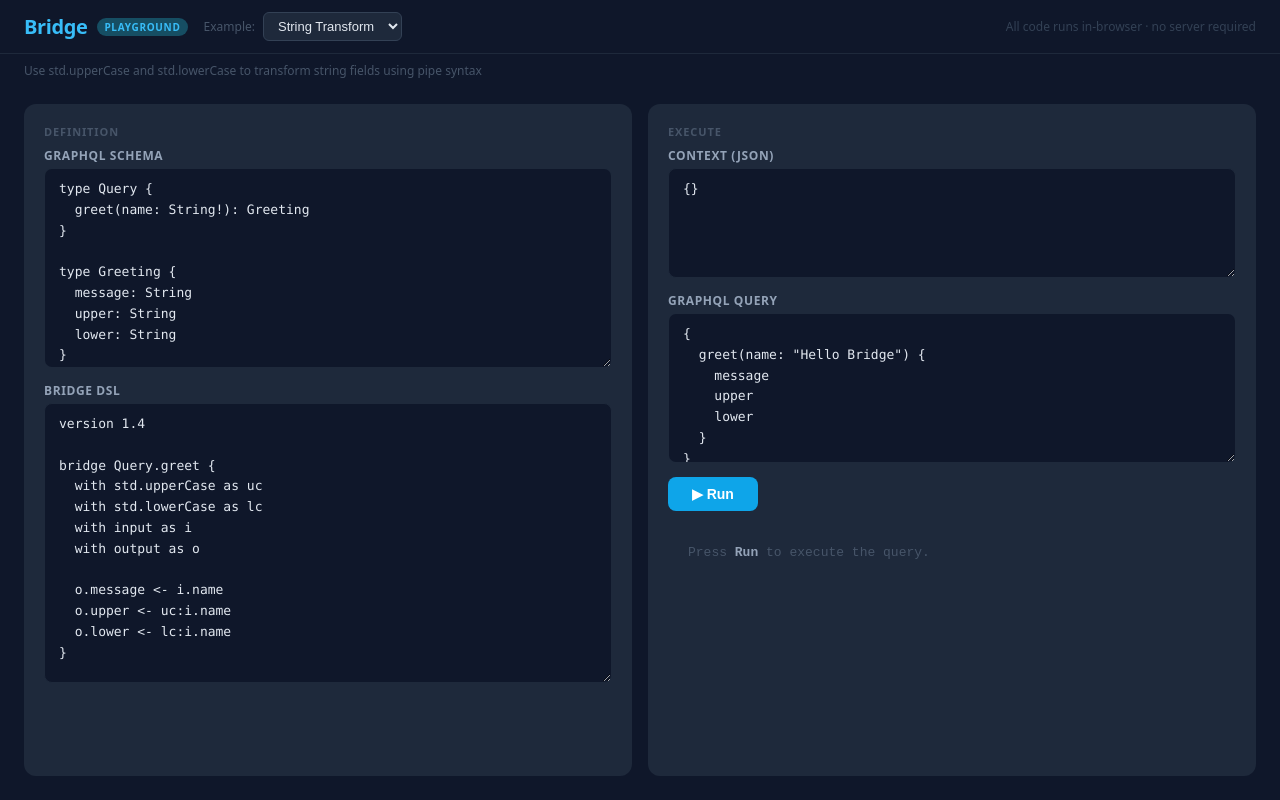
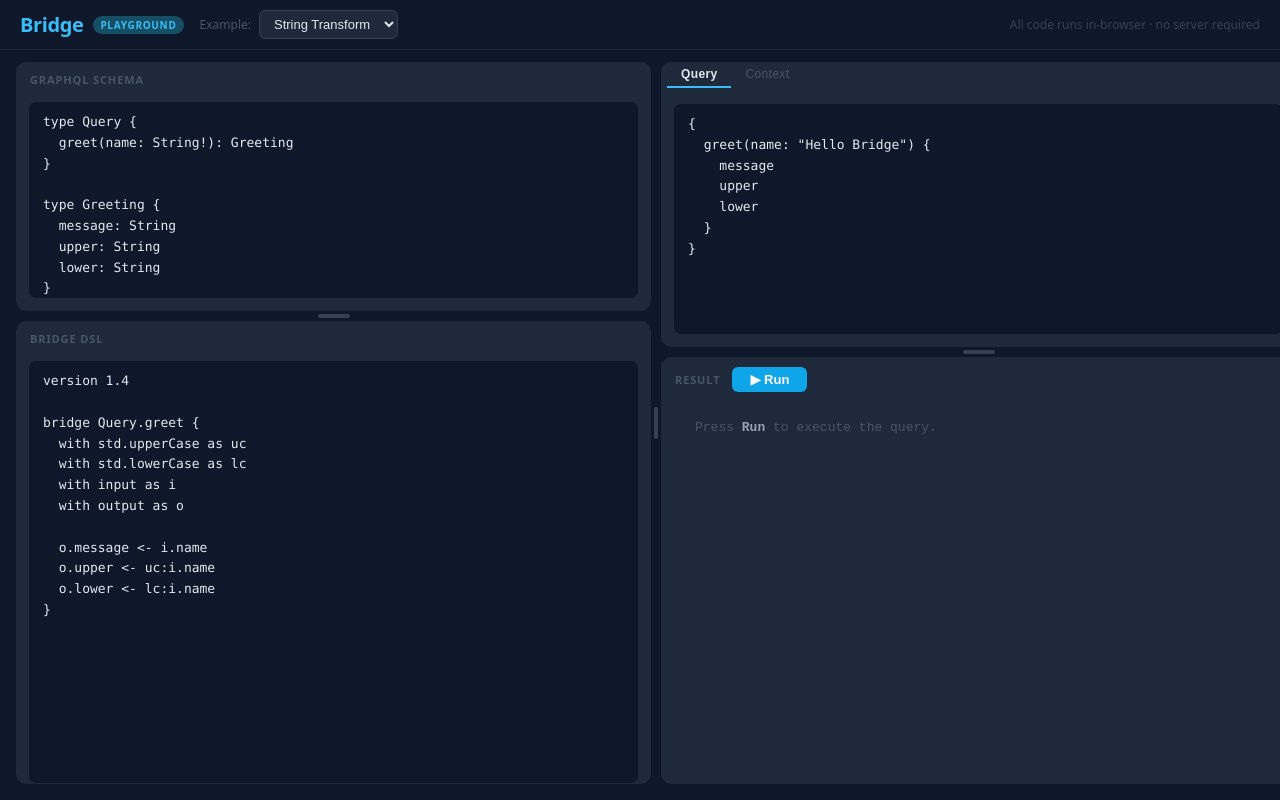
Before and after one commit to stackables/bridge, a React (Vite) app in the folder packages/playground/: page / in a window 1280 px wide. Built offline with nearby package versions, Linux system fonts and the light colour scheme.

Commit message:
feat: resizable panels, Query/Context tabs, GitHub link, no description bar
Co-authored-by: aarne <82001+aarne@users.noreply.github.com>

```diff
--- a/packages/playground/package.json
+++ b/packages/playground/package.json
@@ -12,7 +12,8 @@
     "@stackables/bridge": "workspace:*",
     "graphql": "^16",
     "react": "^19.1.0",
-    "react-dom": "^19.1.0"
+    "react-dom": "^19.1.0",
+    "react-resizable-panels": "2.1.9"
   },
   "devDependencies": {
     "@types/react": "^19.1.6",
--- a/packages/playground/src/App.tsx
+++ b/packages/playground/src/App.tsx
@@ -1,29 +1,134 @@
 import { useState, useCallback } from "react";
-import type { CSSProperties } from "react";
+import { Panel, PanelGroup, PanelResizeHandle } from "react-resizable-panels";
 import { Editor } from "./components/Editor";
 import { ResultView } from "./components/ResultView";
 import { examples } from "./examples";
 import { runBridge, getDiagnostics } from "./engine";
 import type { RunResult } from "./engine";
 
-const PANEL: CSSProperties = {
-  background: "#1e293b",
-  borderRadius: 12,
-  padding: 20,
+// ── resize handle ─────────────────────────────────────────────────────────────
+function ResizeHandle({ direction }: { direction: "horizontal" | "vertical" }) {
+  const isH = direction === "horizontal";
+  return (
+    <PanelResizeHandle style={{
+      flexShrink: 0,
+      display: "flex",
+      alignItems: "center",
+      justifyContent: "center",
+      [isH ? "width" : "height"]: 10,
+      cursor: isH ? "col-resize" : "row-resize",
+    }}>
+      <div style={{
+        background: "#334155",
+        borderRadius: 4,
+        [isH ? "width" : "height"]: 4,
+        [isH ? "height" : "width"]: 32,
+        transition: "background 0.15s",
+      }} />
+    </PanelResizeHandle>
+  );
+}
+
+// ── diagnostics strip ─────────────────────────────────────────────────────────
+function DiagnosticsBar({ bridgeText }: { bridgeText: string }) {
+  const diagnostics = getDiagnostics(bridgeText).diagnostics;
+  if (diagnostics.length === 0) return null;
+  return (
+    <div style={{
+      flexShrink: 0,
+      background: "#0f172a",
+      borderTop: "1px solid #1e293b",
+      padding: "6px 14px",
       display: "flex",
       flexDirection: "column",
-  gap: 14,
-};
+      gap: 3,
+    }}>
+      {diagnostics.map((d, i) => (
+        <div key={i} style={{
+          color: d.severity === "error" ? "#fca5a5" : "#fde68a",
+          fontFamily: "monospace",
+          fontSize: 12,
+          display: "flex",
+          gap: 8,
+        }}>
+          <span style={{ opacity: 0.6 }}>{d.severity === "error" ? "✗" : "⚠"}</span>
+          <span>{d.message} (line {d.range.start.line + 1})</span>
+        </div>
+      ))}
+    </div>
+  );
+}
 
-const SECTION_LABEL: CSSProperties = {
+// ── tab strip ─────────────────────────────────────────────────────────────────
+type Tab = "query" | "context";
+function TabStrip({ active, onChange }: { active: Tab; onChange: (t: Tab) => void }) {
+  const tab = (id: Tab, label: string) => (
+    <button
+      key={id}
+      onClick={() => onChange(id)}
+      style={{
+        padding: "5px 14px",
+        background: "transparent",
+        border: "none",
+        borderBottom: active === id ? "2px solid #38bdf8" : "2px solid transparent",
+        color: active === id ? "#e2e8f0" : "#475569",
+        fontSize: 12,
+        fontWeight: active === id ? 600 : 400,
+        cursor: "pointer",
+        letterSpacing: "0.03em",
+      }}
+    >
+      {label}
+    </button>
+  );
+  return (
+    <div style={{
+      display: "flex",
+      borderBottom: "1px solid #1e293b",
+      flexShrink: 0,
+      padding: "0 6px",
+    }}>
+      {tab("query", "Query")}
+      {tab("context", "Context")}
+    </div>
+  );
+}
+
+// ── panel wrapper ─────────────────────────────────────────────────────────────
+function PanelBox({ children, style }: { children: React.ReactNode; style?: React.CSSProperties }) {
+  return (
+    <div style={{
+      background: "#1e293b",
+      borderRadius: 10,
+      display: "flex",
+      flexDirection: "column",
+      overflow: "hidden",
+      height: "100%",
+      ...style,
+    }}>
+      {children}
+    </div>
+  );
+}
+
+// ── panel header label ─────────────────────────────────────────────────────────
+function PanelLabel({ children }: { children: React.ReactNode }) {
+  return (
+    <div style={{
       fontSize: 11,
       fontWeight: 700,
       color: "#475569",
       textTransform: "uppercase",
       letterSpacing: "0.08em",
-  marginBottom: -6,
-};
+      padding: "10px 14px 0",
+      flexShrink: 0,
+    }}>
+      {children}
+    </div>
+  );
+}
 
+// ── main ──────────────────────────────────────────────────────────────────────
 export function App() {
   const [exampleIndex, setExampleIndex] = useState(0);
   const ex = examples[exampleIndex] ?? examples[0]!;
@@ -34,6 +139,7 @@ export function App() {
   const [context, setContext] = useState(ex.context);
   const [result, setResult] = useState<RunResult | null>(null);
   const [loading, setLoading] = useState(false);
+  const [activeTab, setActiveTab] = useState<Tab>("query");
 
   const selectExample = useCallback((index: number) => {
     const e = examples[index] ?? examples[0]!;
@@ -61,23 +167,29 @@ export function App() {
 
   return (
     <div style={{
-      minHeight: "100vh",
+      height: "100vh",
       background: "#0f172a",
       color: "#e2e8f0",
       fontFamily: "system-ui, -apple-system, sans-serif",
       display: "flex",
       flexDirection: "column",
+      overflow: "hidden",
     }}>
       {/* ── Header ── */}
       <header style={{
         borderBottom: "1px solid #1e293b",
-        padding: "12px 24px",
+        padding: "10px 20px",
         display: "flex",
         alignItems: "center",
         gap: 16,
         flexShrink: 0,
       }}>
-        <div style={{ display: "flex", alignItems: "center", gap: 10 }}>
+        <a
+          href="https://github.com/stackables/bridge"
+          target="_blank"
+          rel="noopener noreferrer"
+          style={{ display: "flex", alignItems: "center", gap: 10, textDecoration: "none" }}
+        >
           <span style={{ fontSize: 20, fontWeight: 700, color: "#38bdf8", letterSpacing: "-0.02em" }}>
             Bridge
           </span>
@@ -92,9 +204,9 @@ export function App() {
           }}>
             PLAYGROUND
           </span>
-        </div>
+        </a>
 
-        {/* Example picker dropdown */}
+        {/* Example picker */}
         <div style={{ display: "flex", alignItems: "center", gap: 8 }}>
           <span style={{ fontSize: 12, color: "#475569" }}>Example:</span>
           <select
@@ -122,99 +234,89 @@ export function App() {
         </div>
       </header>
 
-      {/* ── Description bar ── */}
-      <div style={{ padding: "8px 24px", color: "#475569", fontSize: 12, borderBottom: "1px solid #0f172a", flexShrink: 0 }}>
-        {ex.description}
+      {/* ── Body: two resizable columns ── */}
+      <PanelGroup
+        direction="horizontal"
+        style={{ flex: 1, padding: "12px 16px 16px", gap: 0, minHeight: 0 }}
+      >
+        {/* ── LEFT column: Schema + Bridge ── */}
+        <Panel defaultSize={50} minSize={20}>
+          <PanelGroup direction="vertical" style={{ height: "100%", gap: 0 }}>
+
+            {/* Schema panel */}
+            <Panel defaultSize={35} minSize={15}>
+              <PanelBox>
+                <PanelLabel>GraphQL Schema</PanelLabel>
+                <div style={{ flex: 1, minHeight: 0, padding: "8px 12px 12px" }}>
+                  <Editor label="" value={schema} onChange={setSchema} />
                 </div>
+              </PanelBox>
+            </Panel>
 
-      {/* ── Two-column layout ── */}
-      <div style={{
-        flex: 1,
-        display: "grid",
-        gridTemplateColumns: "1fr 1fr",
-        gap: 16,
-        padding: "16px 24px 24px",
-        minHeight: 0,
-      }}>
+            <ResizeHandle direction="vertical" />
 
-        {/* ── LEFT: Definition panel ── */}
-        <div style={{ ...PANEL, overflow: "auto" }}>
-          <div style={SECTION_LABEL}>Definition</div>
+            {/* Bridge DSL panel */}
+            <Panel defaultSize={65} minSize={20}>
+              <PanelBox>
+                <PanelLabel>Bridge DSL</PanelLabel>
+                <div style={{ flex: 1, minHeight: 0, padding: "8px 12px 0" }}>
+                  <Editor label="" value={bridge} onChange={setBridge} />
+                </div>
+                <DiagnosticsBar bridgeText={bridge} />
+              </PanelBox>
+            </Panel>
 
-          {/* GraphQL Schema */}
-          <Editor label="GraphQL Schema" value={schema} onChange={setSchema} height="200px" />
+          </PanelGroup>
+        </Panel>
 
-          {/* Bridge DSL */}
-          <Editor label="Bridge DSL" value={bridge} onChange={setBridge} height="280px" />
+        <ResizeHandle direction="horizontal" />
 
-          {/* Diagnostics */}
-          {diagnostics.length > 0 && (
-            <div style={{ display: "flex", flexDirection: "column", gap: 4 }}>
-              <label style={{ fontSize: 11, fontWeight: 700, color: "#475569", textTransform: "uppercase", letterSpacing: "0.08em" }}>
-                Diagnostics
-              </label>
-              <div style={{
-                background: "#0f172a",
-                border: "1px solid #1e293b",
-                borderRadius: 8,
-                padding: "8px 12px",
-                display: "flex",
-                flexDirection: "column",
-                gap: 4,
-              }}>
-                {diagnostics.map((d, i) => (
-                  <div key={i} style={{
-                    color: d.severity === "error" ? "#fca5a5" : "#fde68a",
-                    fontFamily: "monospace",
-                    fontSize: 12,
-                    display: "flex",
-                    gap: 8,
-                  }}>
-                    <span style={{ opacity: 0.6 }}>
-                      {d.severity === "error" ? "✗" : "⚠"}
-                    </span>
-                    <span>
-                      {d.message}
-                      {" "}(line {d.range.start.line + 1})
-                    </span>
-                  </div>
-                ))}
-              </div>
-            </div>
+        {/* ── RIGHT column: Execute (Query/Context tabs) + Results ── */}
+        <Panel defaultSize={50} minSize={20}>
+          <PanelGroup direction="vertical" style={{ height: "100%", gap: 0 }}>
+
+            {/* Query / Context tabbed panel */}
+            <Panel defaultSize={40} minSize={15}>
+              <PanelBox>
+                <TabStrip active={activeTab} onChange={setActiveTab} />
+                <div style={{ flex: 1, minHeight: 0, padding: "8px 12px 12px" }}>
+                  {activeTab === "query" ? (
+                    <Editor label="" value={query} onChange={setQuery} />
+                  ) : (
+                    <Editor label="" value={context} onChange={setContext} />
                   )}
                 </div>
+              </PanelBox>
+            </Panel>
 
-        {/* ── RIGHT: Execute panel ── */}
-        <div style={{ ...PANEL, overflow: "auto" }}>
-          <div style={SECTION_LABEL}>Execute</div>
+            <ResizeHandle direction="vertical" />
 
-          {/* Context */}
-          <Editor label="Context (JSON)" value={context} onChange={setContext} height="110px" />
-
-          {/* Query */}
-          <Editor label="GraphQL Query" value={query} onChange={setQuery} height="150px" />
-
-          {/* Run button */}
+            {/* Result panel */}
+            <Panel defaultSize={60} minSize={20}>
+              <PanelBox>
+                <div style={{ padding: "10px 14px 8px", flexShrink: 0, display: "flex", alignItems: "center", gap: 12 }}>
+                  <span style={{ fontSize: 11, fontWeight: 700, color: "#475569", textTransform: "uppercase", letterSpacing: "0.08em" }}>
+                    Result
+                  </span>
                   <button
                     onClick={handleRun}
                     disabled={loading || hasErrors}
                     style={{
-              padding: "9px 24px",
+                      padding: "5px 18px",
                       background: loading || hasErrors ? "#1e3a4a" : "#0ea5e9",
                       color: loading || hasErrors ? "#475569" : "#fff",
                       border: "none",
-              borderRadius: 8,
-              fontSize: 14,
+                      borderRadius: 6,
+                      fontSize: 13,
                       fontWeight: 600,
                       cursor: loading || hasErrors ? "not-allowed" : "pointer",
                       transition: "background 0.15s",
-              alignSelf: "flex-start",
                     }}
                   >
                     {loading ? "Running…" : "▶  Run"}
                   </button>
-
-          {/* Result + Traces */}
+                </div>
+                <div style={{ flex: 1, minHeight: 0, overflowY: "auto", padding: "0 14px 14px" }}>
                   <ResultView
                     result={result?.data}
                     errors={result?.errors}
@@ -222,7 +324,12 @@ export function App() {
                     traces={result?.traces}
                   />
                 </div>
-      </div>
+              </PanelBox>
+            </Panel>
+
+          </PanelGroup>
+        </Panel>
+      </PanelGroup>
     </div>
   );
 }
--- a/packages/playground/src/components/Editor.tsx
+++ b/packages/playground/src/components/Editor.tsx
@@ -3,22 +3,29 @@ type Props = {
   label: string;
   value: string;
   onChange: (value: string) => void;
-  height?: string;
-  language?: string;
 };
 
-export function Editor({ label, value, onChange, height = "200px" }: Props) {
+export function Editor({ label, value, onChange }: Props) {
   return (
-    <div style={{ display: "flex", flexDirection: "column", gap: 4 }}>
-      <label style={{ fontSize: 12, fontWeight: 600, color: "#94a3b8", textTransform: "uppercase", letterSpacing: "0.05em" }}>
+    <div style={{ display: "flex", flexDirection: "column", height: "100%" }}>
+      <div style={{
+        fontSize: 11,
+        fontWeight: 700,
+        color: "#475569",
+        textTransform: "uppercase" as const,
+        letterSpacing: "0.08em",
+        padding: "0 0 6px 2px",
+        flexShrink: 0,
+      }}>
         {label}
-      </label>
+      </div>
       <textarea
         value={value}
         onChange={(e) => onChange(e.target.value)}
         spellCheck={false}
         style={{
-          height,
+          flex: 1,
+          minHeight: 0,
           fontFamily: "'JetBrains Mono', 'Fira Code', 'Cascadia Code', Consolas, monospace",
           fontSize: 13,
           lineHeight: 1.6,
@@ -27,11 +34,12 @@ export function Editor({ label, value, onChange, height = "200px" }: Props) {
           color: "#e2e8f0",
           border: "1px solid #1e293b",
           borderRadius: 8,
-          resize: "vertical",
+          resize: "none",
           outline: "none",
           caretColor: "#38bdf8",
           boxSizing: "border-box",
           width: "100%",
+          overflowY: "auto",
         }}
         onFocus={(e) => { e.target.style.borderColor = "#38bdf8"; }}
         onBlur={(e) => { e.target.style.borderColor = "#1e293b"; }}
```
Also changed, not shown: 1 other file (tests, documents, lock files or other folders). Lines whose indentation alone changed are shown as unchanged.
